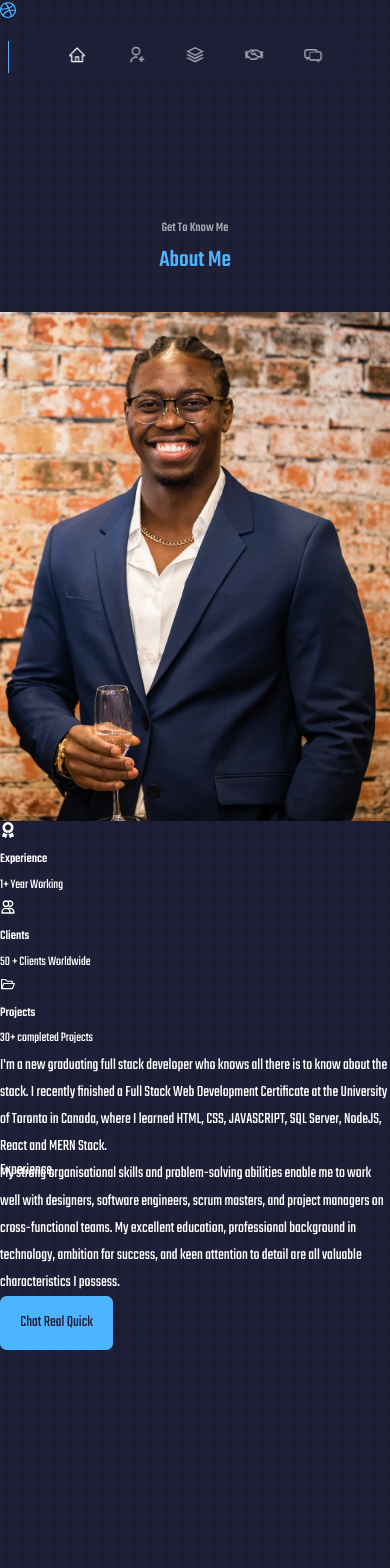
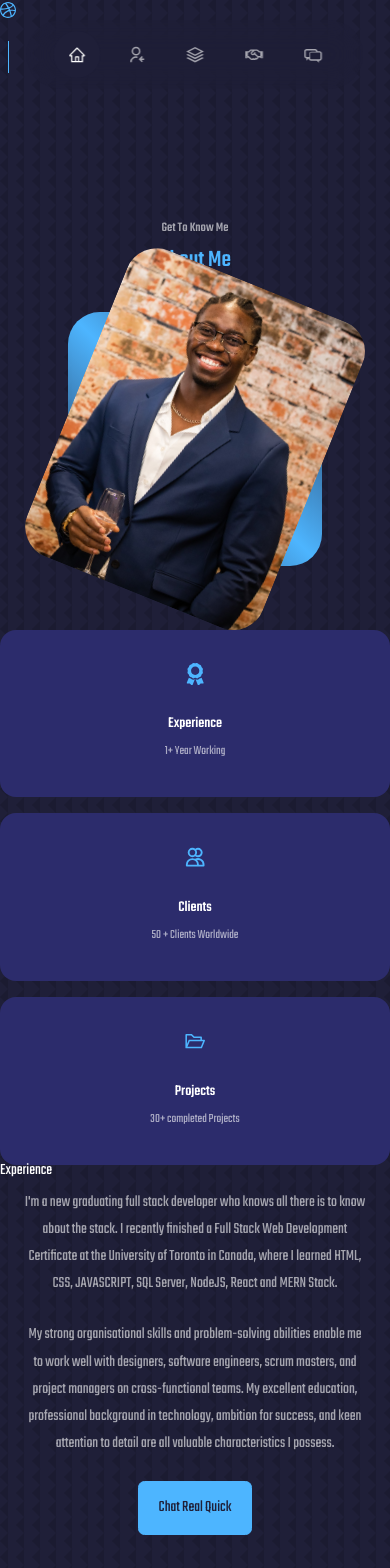
Before and after one commit to mathewosad/Mathew-Osad, a React (Create React App) app: page / in a window 390 px wide. Shown: the part 723-2291 px from the top of the page. Built offline with nearby package versions, Linux system fonts and the light colour scheme.

Commit message:
completed the css for about me section

```diff
--- a/src/components/about/about.css
+++ b/src/components/about/about.css
@@ -0,0 +1,105 @@
+.about__container {
+    display: grid;
+    grid-template-columns: 35% 50%;
+    gap: 15%;
+}
+
+.about__me {
+    width: 100%;
+    aspect-ratio: 1/1 ;
+    border-radius: 2rem;
+    background: linear-gradient(
+        45deg,
+        transparent,
+        var(--color-primary),
+        transparent
+    );
+    display: grid;
+    place-items: center;
+
+}
+
+.about__me-image {
+    border-radius: 2rem;
+    overflow: hidden;
+    transform: rotate(22deg);
+    transition: var(--transition);
+}
+
+.about__me-image:hover{
+    transform: rotate(0deg);
+}
+
+.about__cards {
+    display: grid;
+    grid-template-columns: repeat(3, 1fr);
+    gap: 1.5rem;
+}
+
+.about__card {
+    background: var(--color-bg-variant);
+    border: 1px solid transparent;
+    border-radius: 1rem;
+    padding: 2rem;
+    text-align: center;
+    transition: var(--transition);
+}
+
+.about__card:hover {
+    background: transparent;
+    border-color: var(--color-primary-variant);
+    cursor: default;
+}
+
+.about__icon {
+    color: var(--color-primary);
+    font-size: 1.4rem;
+    margin-bottom: 1rem;
+    transition: var(--transition);
+}
+
+.about__card h5 {
+    font-size: 0.95rem;
+}
+.about__card small {
+    font-size: 0.8rem;
+    color: var(--color-light);
+}
+.about__content p {
+    margin: 2rem 0 2.6rem;
+    color: var(--color-light);
+}
+
+/* media queries for medium devices  */
+@media screen and (max-width: 1024px) {
+    .about__container {
+        grid-template-columns: 1fr;
+        gap: 0;
+    }
+    .about__me {
+        width: 50%;
+        margin: 2rem auto 4rem;
+    }
+    .about__content {
+        margin: 1rem 0 1.5rem;
+    }
+}
+
+/* media queries for small devices  */
+@media screen and (max-width: 600px) {
+    .about__me {
+        width: 65%;
+        margin: 0 auto 3rem;
+    }
+    .about__cards {
+        grid-template-columns: 1fr;
+        gap: 1rem;
+    }
+    .about__content {
+        text-align: center;
+    }
+    .about__content p {
+        margin: 1.5rem;
+    }
+
+}
```
